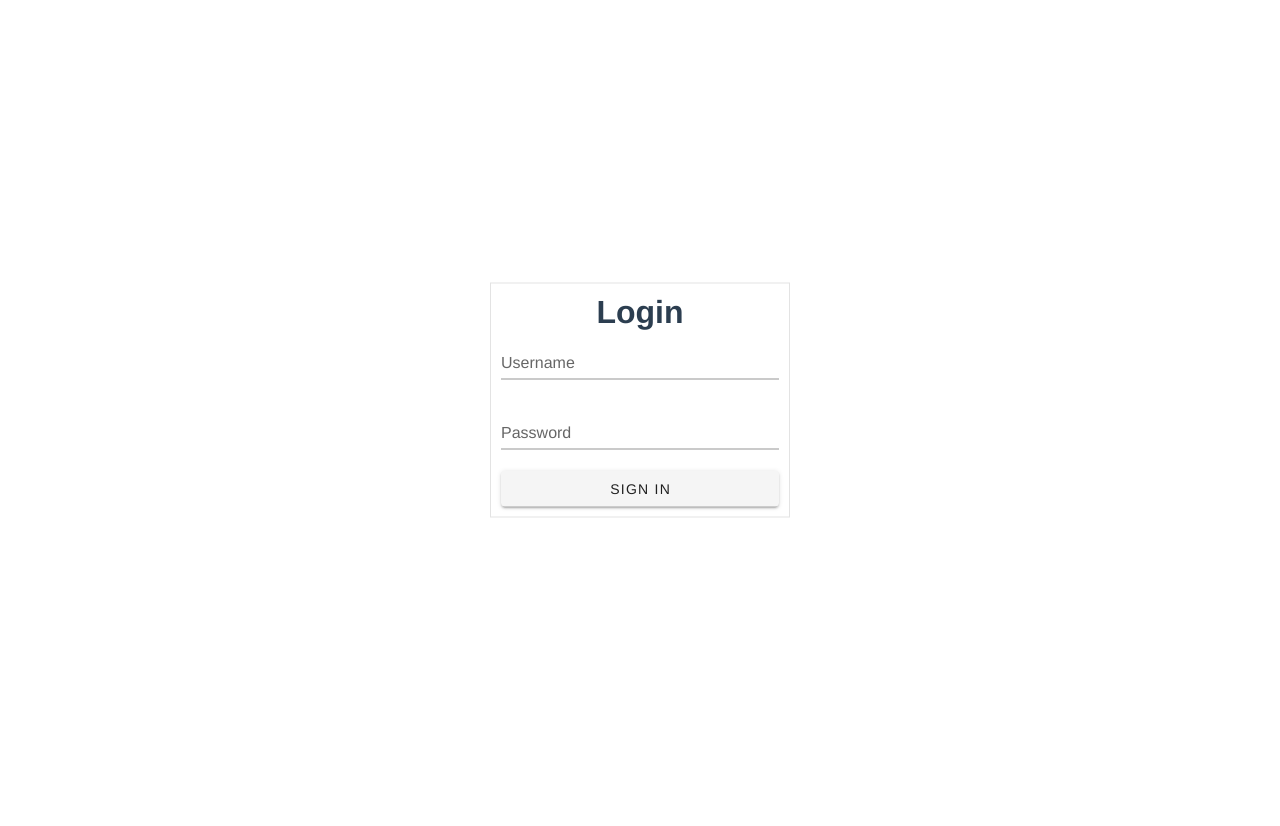
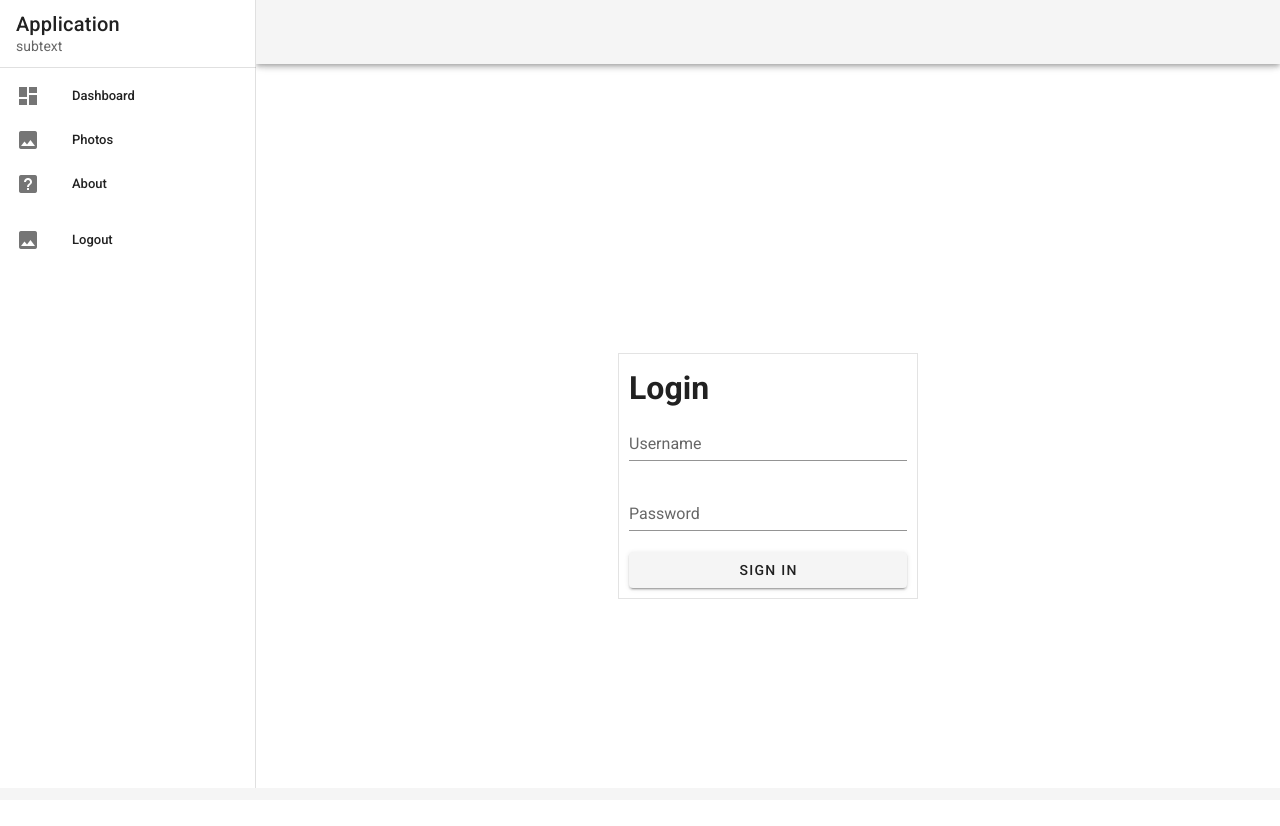
Before and after one commit to BONX9926/vuejs_test, a Vue app: page / in a window 1280 px wide. Shown: the top 826 px of the page. Before the commit the page ends 800 px from the top, so only its background shows below. Built offline with nearby package versions, Linux system fonts and the light colour scheme.

Commit message:
Add navigation pane on the left with component

```diff
--- a/src/App.vue
+++ b/src/App.vue
@@ -1,15 +1,42 @@
 <template>
-  <div id="app">
-    <router-view/>
-  </div>
+<v-app>
+  <v-navigation-drawer app>
+    <navigation-left></navigation-left>
+  </v-navigation-drawer>
+  <v-app-bar app>
+    <!-- -->
+  </v-app-bar>
+
+  <!-- Sizes your content based upon application components -->
+  <v-main>
+
+    <!-- Provides the application the proper gutter -->
+    <v-container fluid>
+
+      <!-- If using vue-router -->
+      <router-view></router-view>
+    </v-container>
+  </v-main>
+
+  <v-footer app>
+    <!-- -->
+  </v-footer>
+</v-app>
 </template>
-
+<script>
+import NavigationLeft from "@/components/NavigationLeft"
+export default {
+  components: {
+    NavigationLeft
+  }
+}
+</script>
 <style lang="scss">
-#app {
-  font-family: Avenir, Helvetica, Arial, sans-serif;
-  -webkit-font-smoothing: antialiased;
-  -moz-osx-font-smoothing: grayscale;
-  text-align: center;
-  color: #2c3e50;
-}
+// #app {
+//   font-family: Avenir, Helvetica, Arial, sans-serif;
+//   -webkit-font-smoothing: antialiased;
+//   -moz-osx-font-smoothing: grayscale;
+//   text-align: center;
+//   color: #2c3e50;
+// }
 </style>
--- /dev/null
+++ b/src/components/NavigationLeft.vue
@@ -0,0 +1,54 @@
+<template>
+  <div>
+    <v-list-item>
+      <v-list-item-content>
+        <v-list-item-title class="text-h6"> Application </v-list-item-title>
+        <v-list-item-subtitle> subtext </v-list-item-subtitle>
+      </v-list-item-content>
+    </v-list-item>
+
+    <v-divider></v-divider>
+
+    <v-list dense nav>
+      <v-list-item v-for="item in items" :key="item.title" link>
+        <v-list-item-icon>
+          <v-icon>{{ item.icon }}</v-icon>
+        </v-list-item-icon>
+
+        <v-list-item-content>
+          <v-list-item-title>{{ item.title }}</v-list-item-title>
+        </v-list-item-content>
+      </v-list-item>
+    </v-list>
+    <v-list dense nav>
+      <v-list-item link @click="logout">
+        <v-list-item-icon>
+          <v-icon>mdi-image</v-icon>
+        </v-list-item-icon>
+
+        <v-list-item-content>
+          <v-list-item-title>Logout</v-list-item-title>
+        </v-list-item-content>
+      </v-list-item>
+    </v-list>
+  </div>
+</template>
+<script>
+export default {
+  data() {
+    return {
+      items: [
+        { title: "Dashboard", icon: "mdi-view-dashboard" },
+        { title: "Photos", icon: "mdi-image" },
+        { title: "About", icon: "mdi-help-box" },
+      ],
+      right: null,
+    };
+  },
+  methods: {
+    logout() {
+      alert('logout')
+    }
+  }
+};
+</script>
```
